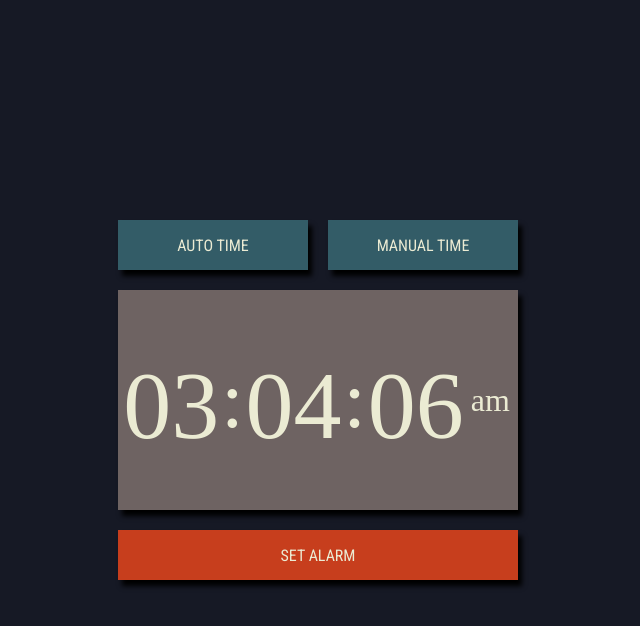
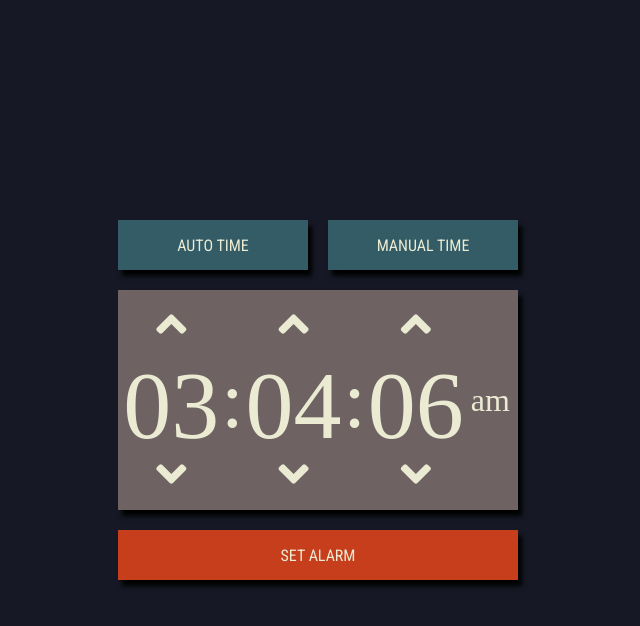
Before and after one commit to sultan-ullah/angularm-clock, an Angular app: page / in a window 1280 px wide. Both pictures are taken after a click on the element "MANUAL TIME". Shown: the top 626 px of the page, without its empty margins (322-962 px from the left). Built offline with nearby package versions, Linux system fonts and the light colour scheme; a web font is replaced by a local one.

Commit message:
Fixed time setting issue in production

```diff
--- a/src/app/clock/clock.component.ts
+++ b/src/app/clock/clock.component.ts
@@ -12,7 +12,7 @@ export class ClockComponent implements OnInit {
     hours: number,
     minutes: number,
     seconds: number,
-    meridiem: string
+    meridiem: string;
   }
 
   time: {
--- a/src/app/clock/time-value/time-value.component.html
+++ b/src/app/clock/time-value/time-value.component.html
@@ -1,12 +1,12 @@
 
 <div class="container">
-  <div *ngIf="(settingTime === 1 || settingAlarm === 1)" class="up-arrow" (click)="upArrowClicked()">
+  <div *ngIf="settingTime == 1 || settingAlarm == 1" class="up-arrow" (click)="upArrowClicked()">
     <i class="fas fa-angle-up fa-3x"></i>
   </div>
   <div class="value">
     {{timeValue | formatTimeValue}}
   </div>
-  <div *ngIf="(settingTime === 1 || settingAlarm === 1)" class="down-arrow" (click)="downArrowClicked()">
+  <div *ngIf="settingTime == 1 || settingAlarm == 1" class="down-arrow" (click)="downArrowClicked()">
       <i class="fas fa-angle-down fa-3x"></i>
   </div>
 </div>
```
Also changed, not shown: 4 other files (tests, documents, lock files or other folders).
